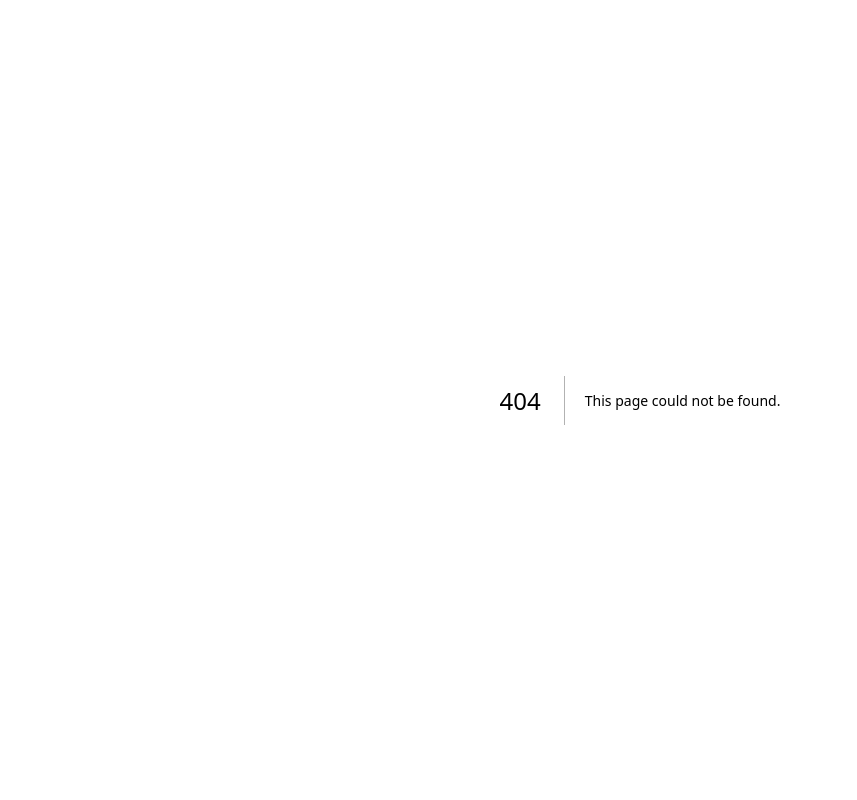
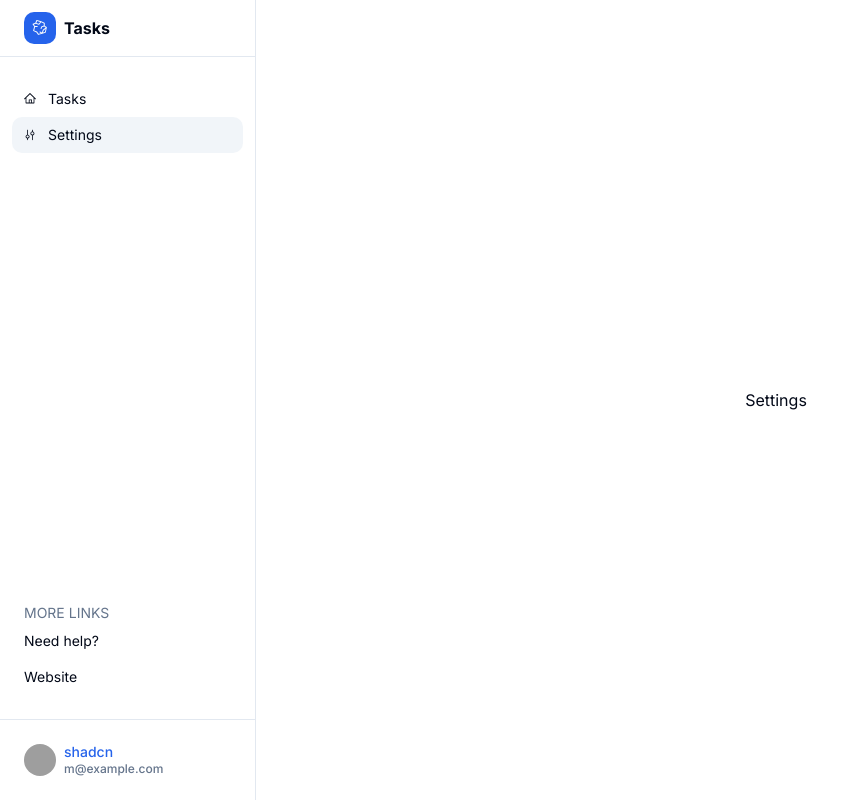
Before and after one commit to AndersonPGS/micro-saas-todo, a Next.js app: page /app/settings in a window 1280 px wide. Before the commit this address had no page. Shown: the whole page, without its empty margins (0-857 px from the left). Built offline with nearby package versions, Linux system fonts and the light colour scheme; grey boxes are pictures that could not be loaded.

Commit message:
feat: created sidebar component

```diff
--- /dev/null
+++ b/src/app/app/_components/main-sidebar.tsx
@@ -0,0 +1,70 @@
+'use client'
+
+import {
+  DashboardSidebar,
+  DashboardSidebarHeader,
+  DashboardSidebarMain,
+  DashboardSidebarNav,
+  DashboardSidebarNavMain,
+  DashboardSidebarNavLink,
+  DashboardSidebarNavHeader,
+  DashboardSidebarNavHeaderTitle,
+  DashboardSidebarFooter,
+} from '@/components/dashboard/sidebar'
+import { HomeIcon, MixerVerticalIcon } from '@radix-ui/react-icons'
+import { usePathname } from 'next/navigation'
+import { UserDropdown } from './user-dropdown'
+import { Logo } from '@/components/logo'
+
+export function MainSidebar() {
+  const pathname = usePathname()
+
+  const isActive = (path: string) => {
+    return pathname === path
+  }
+
+  return (
+    <DashboardSidebar>
+      <DashboardSidebarHeader className="flex items-center gap-2">
+        <Logo />
+        <h1 className=" font-bold">Tasks</h1>
+      </DashboardSidebarHeader>
+      <DashboardSidebarMain className="flex flex-col flex-grow">
+        <DashboardSidebarNav>
+          <DashboardSidebarNavMain>
+            <DashboardSidebarNavLink href="/app" active={isActive('/app')}>
+              <HomeIcon className="size-3 mr-3" />
+              Tasks
+            </DashboardSidebarNavLink>
+            <DashboardSidebarNavLink
+              href="/app/settings"
+              active={isActive('/app/settings')}
+            >
+              <MixerVerticalIcon className="size-3 mr-3" />
+              Settings
+            </DashboardSidebarNavLink>
+          </DashboardSidebarNavMain>
+        </DashboardSidebarNav>
+
+        <DashboardSidebarNav className="mt-auto">
+          <DashboardSidebarNavHeader>
+            <DashboardSidebarNavHeaderTitle>
+              More Links
+            </DashboardSidebarNavHeaderTitle>
+          </DashboardSidebarNavHeader>
+          <DashboardSidebarNavMain>
+            <DashboardSidebarNavLink href="/app">
+              Need help?
+            </DashboardSidebarNavLink>
+            <DashboardSidebarNavLink href="/app/settings">
+              Website
+            </DashboardSidebarNavLink>
+          </DashboardSidebarNavMain>
+        </DashboardSidebarNav>
+      </DashboardSidebarMain>
+      <DashboardSidebarFooter>
+        <UserDropdown />
+      </DashboardSidebarFooter>
+    </DashboardSidebar>
+  )
+}
--- /dev/null
+++ b/src/app/app/_components/user-dropdown.tsx
@@ -0,0 +1,62 @@
+import { Avatar, AvatarFallback, AvatarImage } from '@/components/ui/avatar'
+import { Button } from '@/components/ui/button'
+import {
+  DropdownMenu,
+  DropdownMenuContent,
+  DropdownMenuGroup,
+  DropdownMenuItem,
+  DropdownMenuLabel,
+  DropdownMenuSeparator,
+  DropdownMenuTrigger,
+} from '@/components/ui/dropdown-menu'
+import { ExitIcon, MixerVerticalIcon, RocketIcon } from '@radix-ui/react-icons'
+
+export function UserDropdown() {
+  return (
+    <DropdownMenu>
+      <DropdownMenuTrigger asChild>
+        <Button
+          variant="link"
+          className="relative h-8 flex items-center justify-between w-full space-x-2 !px-0 hover:no-underline"
+        >
+          <Avatar className="h-8 w-8">
+            <AvatarImage src="/avatars/01.png" alt="@shadcn" />
+            <AvatarFallback>SC</AvatarFallback>
+          </Avatar>
+          <div className="flex flex-col flex-1 space-y-1 text-left">
+            <p className="text-sm font-medium leading-none">shadcn</p>
+            <p className="text-xs leading-none text-muted-foreground">
+              m@example.com
+            </p>
+          </div>
+        </Button>
+      </DropdownMenuTrigger>
+      <DropdownMenuContent className="w-56" align="end" forceMount>
+        <DropdownMenuLabel className="font-normal">
+          <div className="flex flex-col space-y-1">
+            <p className="text-sm font-medium leading-none">shadcn</p>
+            <p className="text-xs leading-none text-muted-foreground">
+              m@example.com
+            </p>
+          </div>
+        </DropdownMenuLabel>
+        <DropdownMenuSeparator />
+        <DropdownMenuGroup>
+          <DropdownMenuItem>
+            <MixerVerticalIcon className="size-3 mr-3" />
+            Settings
+          </DropdownMenuItem>
+          <DropdownMenuItem>
+            <RocketIcon className="size-3 mr-3" />
+            Upgrade
+          </DropdownMenuItem>
+        </DropdownMenuGroup>
+        <DropdownMenuSeparator />
+        <DropdownMenuItem>
+          <ExitIcon className="size-3 mr-3" />
+          Log out
+        </DropdownMenuItem>
+      </DropdownMenuContent>
+    </DropdownMenu>
+  )
+}
--- /dev/null
+++ b/src/app/app/layout.tsx
@@ -0,0 +1,11 @@
+import { PropsWithChildren } from 'react'
+import { MainSidebar } from './_components/main-sidebar'
+
+export default function Layout({ children }: PropsWithChildren) {
+  return (
+    <div className="grid grid-cols-[16rem_1fr] gap-4">
+      <MainSidebar />
+      <main>{children}</main>
+    </div>
+  )
+}
--- /dev/null
+++ b/src/app/app/settings/page.tsx
@@ -0,0 +1,7 @@
+export default function Page() {
+  return (
+    <main className="flex items-center justify-center h-screen">
+      <h1>Settings</h1>
+    </main>
+  )
+}
--- a/src/app/auth/page.tsx
+++ b/src/app/auth/page.tsx
@@ -1,5 +1,9 @@
 import { AuthForm } from "./_components/auth-form";
 
 export default function Page() {
-  return <AuthForm />
+  return (
+    <main className="flex justify-center items-center h-screen">
+      <AuthForm />
+    </main>
+  )
 }
--- /dev/null
+++ b/src/components/dashboard/sidebar.tsx
@@ -0,0 +1,122 @@
+import Link from 'next/link'
+
+import { cn } from '@/lib/utils'
+
+export type DashboardSidebarGenericProps<T = unknown> = {
+  children: React.ReactNode
+  className?: string
+} & T
+
+export function DashboardSidebar({
+  className,
+  children,
+}: DashboardSidebarGenericProps) {
+  return (
+    <aside
+      className={cn([
+        'border-r border-border flex flex-col space-y-6',
+        className,
+      ])}
+    >
+      {children}
+    </aside>
+  )
+}
+
+export function DashboardSidebarHeader({
+  className,
+  children,
+}: DashboardSidebarGenericProps) {
+  return (
+    <header className={cn(['px-6 py-3 border-b border-border', className])}>
+      {children}
+    </header>
+  )
+}
+
+export function DashboardSidebarHeaderTitle({
+  className,
+  children,
+}: DashboardSidebarGenericProps) {
+  return <h2 className={cn(['', className])}>{children}</h2>
+}
+
+export function DashboardSidebarMain({
+  className,
+  children,
+}: DashboardSidebarGenericProps) {
+  return <main className={cn(['px-3', className])}>{children}</main>
+}
+
+export function DashboardSidebarNav({
+  className,
+  children,
+}: DashboardSidebarGenericProps) {
+  return <nav className={cn(['', className])}>{children}</nav>
+}
+
+export function DashboardSidebarNavHeader({
+  className,
+  children,
+}: DashboardSidebarGenericProps) {
+  return <header className={cn(['', className])}>{children}</header>
+}
+
+export function DashboardSidebarNavHeaderTitle({
+  className,
+  children,
+}: DashboardSidebarGenericProps) {
+  return (
+    <div
+      className={cn([
+        'text-sm uppercase text-muted-foreground ml-3',
+        className,
+      ])}
+    >
+      {children}
+    </div>
+  )
+}
+
+export function DashboardSidebarNavMain({
+  className,
+  children,
+}: DashboardSidebarGenericProps) {
+  return <main className={cn(['flex flex-col', className])}>{children}</main>
+}
+
+type DashboardSidebarNavLinkProps = {
+  href: string
+  active?: boolean
+}
+
+export function DashboardSidebarNavLink({
+  className,
+  children,
+  href,
+  active,
+}: DashboardSidebarGenericProps<DashboardSidebarNavLinkProps>) {
+  return (
+    <Link
+      href={href}
+      className={cn([
+        'flex items-center text-sm px-3 py-2 rounded-md',
+        active && 'bg-secondary',
+        className,
+      ])}
+    >
+      {children}
+    </Link>
+  )
+}
+
+export function DashboardSidebarFooter({
+  className,
+  children,
+}: DashboardSidebarGenericProps) {
+  return (
+    <footer className={cn(['p-6 mt-auto border-t border-border', className])}>
+      {children}
+    </footer>
+  )
+}
--- /dev/null
+++ b/src/components/logo.tsx
@@ -0,0 +1,9 @@
+import { CrumpledPaperIcon } from '@radix-ui/react-icons'
+
+export function Logo() {
+  return (
+    <div className="bg-primary size-8 flex items-center justify-center rounded-md">
+      <CrumpledPaperIcon className="size-4 text-primary-foreground" />
+    </div>
+  )
+}
```
Also changed, not shown: 1 other file (tests, documents, lock files or other folders).
